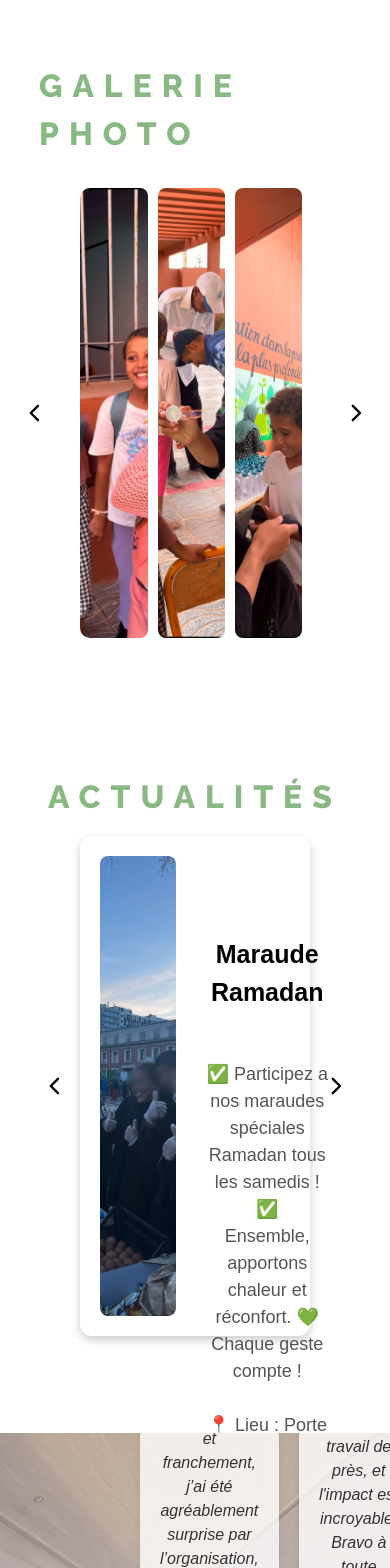
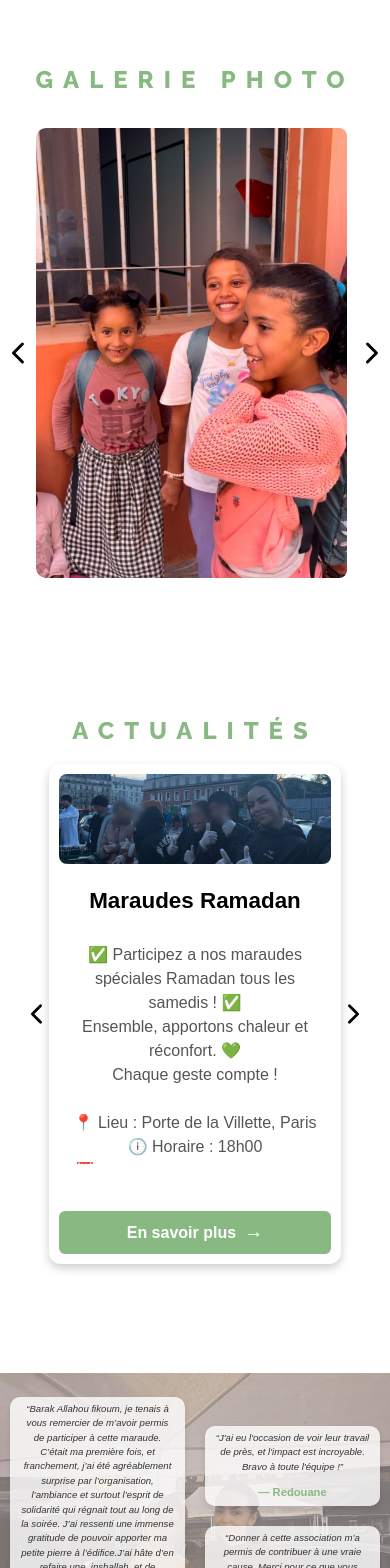
Before and after one commit to bilou931/Karam-Team, a Next.js app: page / in a window 390 px wide. Shown: the part 280-1848 px from the top of the page. Built offline with nearby package versions, Linux system fonts and the light colour scheme.

Commit message:
add responsive no finish yet

```diff
--- a/src/app/about/apropos.css
+++ b/src/app/about/apropos.css
@@ -34,6 +34,7 @@
     font-size: 1.2rem;
     color: #666;
     line-height: 1.6;
+    text-align: justify;
   }
 
   .about-image {
--- a/src/app/about/page.js
+++ b/src/app/about/page.js
@@ -7,6 +7,23 @@ export default function About() {
   return (
     <div className="about-container">
       {/* Section 1 : Qui sommes-nous ? */}
+      <div className="text-container2">
+      <div className="collectes-background">
+        <div className="collectes-text">
+          {/* ✅ Titre stylisé */}
+      <div className="collectes-title">
+        <span className="title-black">À </span>
+        <span className="title-green">Propos</span>
+      </div>
+          {/* <p>
+            Chaque année, Karam Team organise des collectes de nourriture,
+            de vêtements et de fournitures scolaires pour venir en aide
+            aux plus démunis. Ensemble, participons à ces actions solidaires
+            et offrons un avenir meilleur.
+          </p> */}
+          </div>
+        </div>
+      </div>
       <div className="about-section">
         <div className="about-text">
           <h2 className="about-title">Qui sommes-nous ?</h2>
@@ -30,7 +47,7 @@ Alors es tu prêt à faire parti de notre team ?
 
       {/* Section 3 : Les chiffres de Karam Team */}
       <div className="stats-container">
-        <StatCounter number={1000} text="Repas distribués" />
+        <StatCounter number={1350} text="Repas distribués" />
         <StatCounter number={150} text="Arbres plantés" />
         <StatCounter number={200} text="Kits scolaires distribués" />
       </div>
--- a/src/app/components/PhotoGallerySlider.css
+++ b/src/app/components/PhotoGallerySlider.css
@@ -136,3 +136,76 @@
   .modal-button:hover {
     transform: scale(1.2);
   }
+
+
+
+  /* 🎯 Mobile petit (≤ 375px) */
+@media screen and (max-width: 375px) {
+
+
+}
+
+/* 🎯 Mobile standard (375px - 480px) */
+@media screen and (min-width: 375px) {
+@media screen and (max-width: 480px) {
+  .photo-gallery {
+    width: 100%;
+  }
+  .gallery-container {
+    width: 100%;
+    margin: 0;
+  }
+  .gallery-track {
+    display: flex;
+    width: 101%;
+}
+.gallery-item {
+  width: 100%;
+  flex: 0 0 calc(100% - 10px);
+}
+}
+}
+
+/* 🎯 Tablette (481px - 768px) */
+@media screen and (min-width: 481px) {
+@media screen and (max-width: 768px) {
+  .photo-gallery {
+    width: 80%;
+  }
+  .gallery-container {
+    width: 100%;
+    margin: 0;
+  }
+  .gallery-track {
+    display: flex;
+    width: 101%;
+}
+  .gallery-item {
+  width: 100%;
+  flex: 0 0 calc(100% - 10px);
+}
+
+}
+}
+
+/* 🎯 Laptop / Desktop (769px - 1024px) */
+@media screen and (min-width: 769px) {
+@media screen and (max-width: 1024px) {
+  .gallery-item {
+  width: 100%;
+  flex: 0 0 calc(50% - 10px);
+}
+}
+
+}
+
+/* 🎯 Full HD et écrans larges (1025px - 1440px) */
+@media screen and (min-width: 1025px) {
+
+
+}
+
+/* 🎯 Ultra HD (1441px et plus) */
+@media screen and (min-width: 1441px) {
+
+}
--- a/src/app/components/ProjectCard.css
+++ b/src/app/components/ProjectCard.css
@@ -93,3 +93,111 @@
   .custom-button:hover .button-arrow {
     transform: translateX(5px); /* La flèche avance légèrement au hover */
   }
+
+
+
+  @media screen and (max-width: 375px) {
+
+
+  }
+
+  /* 🎯 Mobile standard (375px - 480px) */
+  @media screen and (min-width: 375px) {
+  @media screen and (max-width: 480px) {
+    .project-card-home {
+      flex-direction: column;
+      padding: 10px;
+    }
+    .project-card-home img {
+      display: flex;
+      width: 100%;
+      height: 90px;
+    }
+    .project-info {
+      margin: 0;
+    }
+    .all-text {
+      justify-content: space-between;
+      height: 100%;
+    }
+    .div-text {
+      max-height: 300px;
+      overflow-y: scroll;
+    }
+    .div-title {
+      margin-top: 20px;
+      margin-bottom: 25px;
+    }
+    .project-title-home {
+      font-size: 1.4rem;
+    }
+    .project-description-home {
+      font-size: 1rem;
+    }
+    .custom-button {
+      width: 100%;
+      padding: 7px;
+      justify-content: center;
+    }
+  }
+  }
+
+  /* 🎯 Tablette (481px - 768px) */
+  @media screen and (min-width: 481px) {
+  @media screen and (max-width: 768px) {
+    .project-card-home {
+      flex-direction: column;
+      padding: 10px;
+    }
+    .project-card-home img {
+      display: flex;
+      width: 100%;
+      height: 100px;
+    }
+    .project-info {
+      margin: 0;
+    }
+    .all-text {
+      justify-content: space-between;
+      height: 100%;
+    }
+    .div-text {
+      max-height: 300px;
+      overflow-y: scroll;
+    }
+    .div-title {
+      margin-top: 20px;
+      margin-bottom: 25px;
+    }
+    .project-title-home {
+      font-size: 1.4rem;
+    }
+    .project-description-home {
+      font-size: 1rem;
+    }
+    .custom-button {
+      width: 100%;
+      padding: 7px;
+      justify-content: center;
+    }
+  }
+  }
+
+  /* 🎯 Laptop / Desktop (769px - 1024px) */
+  @media screen and (min-width: 769px) {
+  @media screen and (max-width: 1024px) {
+
+  }
+
+  }
+
+  /* 🎯 Full HD et écrans larges (1025px - 1440px) */
+  @media screen and (min-width: 1025px) {
+
+
+  }
+
+  /* 🎯 Ultra HD (1441px et plus) */
+  @media screen and (min-width: 1441px) {
+
+  }
--- a/src/app/components/ProjectSection.css
+++ b/src/app/components/ProjectSection.css
@@ -27,6 +27,7 @@
     font-weight: bold;
     color: #36705E;
     margin-bottom: 20px;
+    /* text-align: center; */
   }
   .project-sous-title {
     font-size: 1.7rem;
@@ -39,6 +40,7 @@
     font-size: 1.2rem;
     color: #666;
     line-height: 1.6;
+    text-align: justify;
   }
 
   /* Texte supplémentaire pour International */
--- a/src/app/components/ProjectSlider.css
+++ b/src/app/components/ProjectSlider.css
@@ -122,3 +122,63 @@
   font-weight: 800; /* Texte en gras */
   font-family: "Raleway", serif;
 }
+
+
+
+@media screen and (max-width: 375px) {
+
+
+}
+
+/* 🎯 Mobile standard (375px - 480px) */
+@media screen and (min-width: 375px) {
+@media screen and (max-width: 480px) {
+  .actuality-title-text {
+    font-size: 1.5em
+  }
+  .slider-container-home {
+    width: 100%;
+  }
+  .projet-card-wrapper {
+    margin: 0 1rem;
+  }
+}
+}
+
+/* 🎯 Tablette (481px - 768px) */
+@media screen and (min-width: 481px) {
+@media screen and (max-width: 768px) {
+  .actuality-title-text {
+    font-size: 1.5em
+  }
+  .slider-container-home {
+    width: 100%;
+  }
+  .projet-card-wrapper {
+    margin: 0 1rem;
+  }
+
+}
+}
+
+/* 🎯 Laptop / Desktop (769px - 1024px) */
+@media screen and (min-width: 769px) {
+@media screen and (max-width: 1024px) {
+
+  .actuality-title-text {
+    font-size: 1.8em
+  }
+}
+
+}
+
+/* 🎯 Full HD et écrans larges (1025px - 1440px) */
+@media screen and (min-width: 1025px) {
+
+
+}
+
+/* 🎯 Ultra HD (1441px et plus) */
+@media screen and (min-width: 1441px) {
+
+}
--- a/src/app/components/ProjectSlider.js
+++ b/src/app/components/ProjectSlider.js
@@ -10,7 +10,7 @@ import { redirect } from "next/dist/server/api-utils";
 const projets = [
   {
     image: "/image00015.jpeg",
-    title: "Maraude Ramadan",
+    title: "Maraudes Ramadan",
     description: "✅ Participez a nos maraudes spéciales Ramadan tous les samedis ! ✅<br/>Ensemble, apportons chaleur et réconfort. 💚<br/>Chaque geste compte !<br/><br/>📍 Lieu : Porte de la Villette, Paris<br/>🕕 Horaire : 18h00<br/>📅 Date : Samedis 8, 15, 22 et 29 mars 2025",
     redirect: "/collectes/maraudes"
   },
--- a/src/app/page.css
+++ b/src/app/page.css
@@ -327,6 +327,7 @@
   .main-info {
     width: 100%;
     align-items: center;
+    text-align: center;
   }
   .video-container {
 
@@ -344,6 +345,33 @@
   .main-subtitle {
     font-size: 1rem;
   }
+  .photo-title-div {
+    width: 100%;
+  }
+
+  .photo-title-text {
+    font-size: 1.5em;
+  }
+  .confiance-section {
+    padding: 10px;
+    height: 300px;
+  }
+  .avis-container {
+    padding: 0;
+    /* flex-direction: column; */
+  }
+  .avis-left {
+    flex: auto;
+  }
+  .avis-card {
+    padding: 5px 10px;
+  }
+  .avis-text {
+    font-size: 0.6em;
+  }
+  .avis-nom {
+    font-size: 0.7em;
+  }
 }
 }
 
@@ -358,7 +386,50 @@
 
   .content-section {
     flex-direction: column;
-    height: auto;
+    height: 330px;
+    text-align: center;
+  }
+
+  .background-video{
+
+  }
+  .sous-main-info {
+    align-items: center;
+  }
+  .main-title {
+    font-size: 2rem;
+  }
+  .main-subtitle {
+    font-size: 1rem;
+  }
+
+
+  .photo-title-div {
+    width: 100%;
+  }
+
+  .photo-title-text {
+    font-size: 1.5em;
+  }
+  .confiance-section {
+    padding: 10px;
+    height: 300px;
+  }
+  .avis-container {
+    padding: 0;
+    /* flex-direction: column; */
+  }
+  .avis-left {
+    flex: auto;
+  }
+  .avis-card {
+    padding: 5px 10px;
+  }
+  .avis-text {
+    font-size: 0.7em;
+  }
+  .avis-nom {
+    font-size: 0.85em;
   }
 }
 }
@@ -366,8 +437,60 @@
 /* 🎯 Laptop / Desktop (769px - 1024px) */
 @media screen and (min-width: 769px) {
 @media screen and (max-width: 1024px) {
+  .main-info {
+    width: 100%;
+    align-items: center;
+    text-align: center;
+  }
+
   .content-section {
-    height: 90vh;
+    flex-direction: column;
+    height: 80vh;
+    text-align: center;
+  }
+
+  .background-video{
+
+  }
+  .sous-main-info {
+    align-items: center;
+  }
+  .main-title {
+    font-size: 3rem;
+  }
+  .main-subtitle {
+    font-size: 2rem;
+  }
+
+
+  .photo-title-div {
+    width: 100%;
+  }
+
+  .photo-title-text {
+    font-size: 1.8em;
+  }
+
+
+  .confiance-section {
+    padding: 10px;
+    height: 300px;
+  }
+  .avis-container {
+    padding: 0;
+    /* flex-direction: column; */
+  }
+  .avis-left {
+    flex: auto;
+  }
+  .avis-card {
+    padding: 5px 10px;
+  }
+  .avis-text {
+    font-size: 0.8em;
+  }
+  .avis-nom {
+    font-size: 0.9em;
   }
 }
 
@@ -375,10 +498,39 @@
 
 /* 🎯 Full HD et écrans larges (1025px - 1440px) */
 @media screen and (min-width: 1025px) {
-  .content-section {
-    height: 90vh;
+  .main-info {
+    width: 100%;
+    align-items: center;
+    text-align: center;
   }
 
+  .content-section {
+    flex-direction: column;
+    height: 100vh;
+    text-align: center;
+  }
+
+  .background-video{
+
+  }
+  .sous-main-info {
+    align-items: center;
+  }
+  .main-title {
+    font-size: 3rem;
+  }
+  .main-subtitle {
+    font-size: 2rem;
+  }
+
+
+  .photo-title-div {
+    width: 100%;
+  }
+
+  .photo-title-text {
+    /* font-size: 1.5em; */
+  }
 }
 
 /* 🎯 Ultra HD (1441px et plus) */
@@ -386,5 +538,4 @@
   .content-section {
     height: 98vh;
   }
-
 }
--- a/src/app/page.js
+++ b/src/app/page.js
@@ -13,7 +13,7 @@ export default function Home() {
       commentaire: "Barak Allahou fikoum, je tenais à vous remercier de m’avoir permis de participer à cette maraude. C’était ma première fois, et franchement, j’ai été agréablement surprise par l’organisation, l’ambiance et surtout l’esprit de solidarité qui régnait tout au long de la soirée. J’ai ressenti une immense gratitude de pouvoir apporter ma petite pierre à l’édifice.J’ai hâte d’en refaire une, inshallah, et de continuer à donner de mon temps pour ces actions essentielles. Encore merci pour votre accueil.",
     },
     {
-      nom: "Marc",
+      nom: "Redouane",
       commentaire: "J'ai eu l'occasion de voir leur travail de près, et l'impact est incroyable. Bravo à toute l'équipe !",
     },
     {
```
Also changed, not shown: src/app/collectes/collectes.css (+56 -0 lines), src/app/components/PhotoGallerySlider.js (+15 -2 lines), src/app/projects/projects.css (+51 -0 lines), 1 other file (tests, documents, lock files or other folders).
